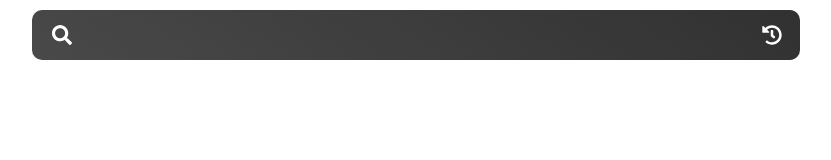
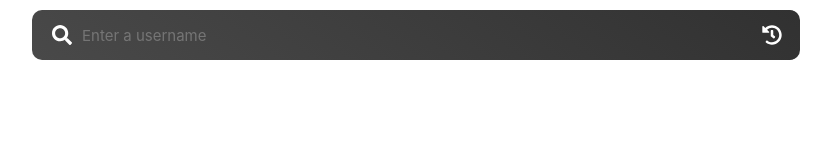
Before and after one commit to komailf67/github-user-searcher, a React (Create React App) app: page /search in a window 1280 px wide. Shown: the top 160 px of the page, without its empty margins (224-1055 px from the left). Built offline with nearby package versions, Linux system fonts and the light colour scheme.

Commit message:
input placeholder

```diff
--- a/src/components/search/SearchInput/index.tsx
+++ b/src/components/search/SearchInput/index.tsx
@@ -37,6 +37,7 @@ const SearchInput: React.FC<ISearchInputProps> = (props) => {
           onKeyUp={handleSearchUser}
           value={userName}
           onChange={(e) => setUserName(e.target.value)}
+          placeholder="Enter a username"
         />
         <div className={styles.searchIcon}>
           <FaSearch onClick={handleSearchUser} />
```
